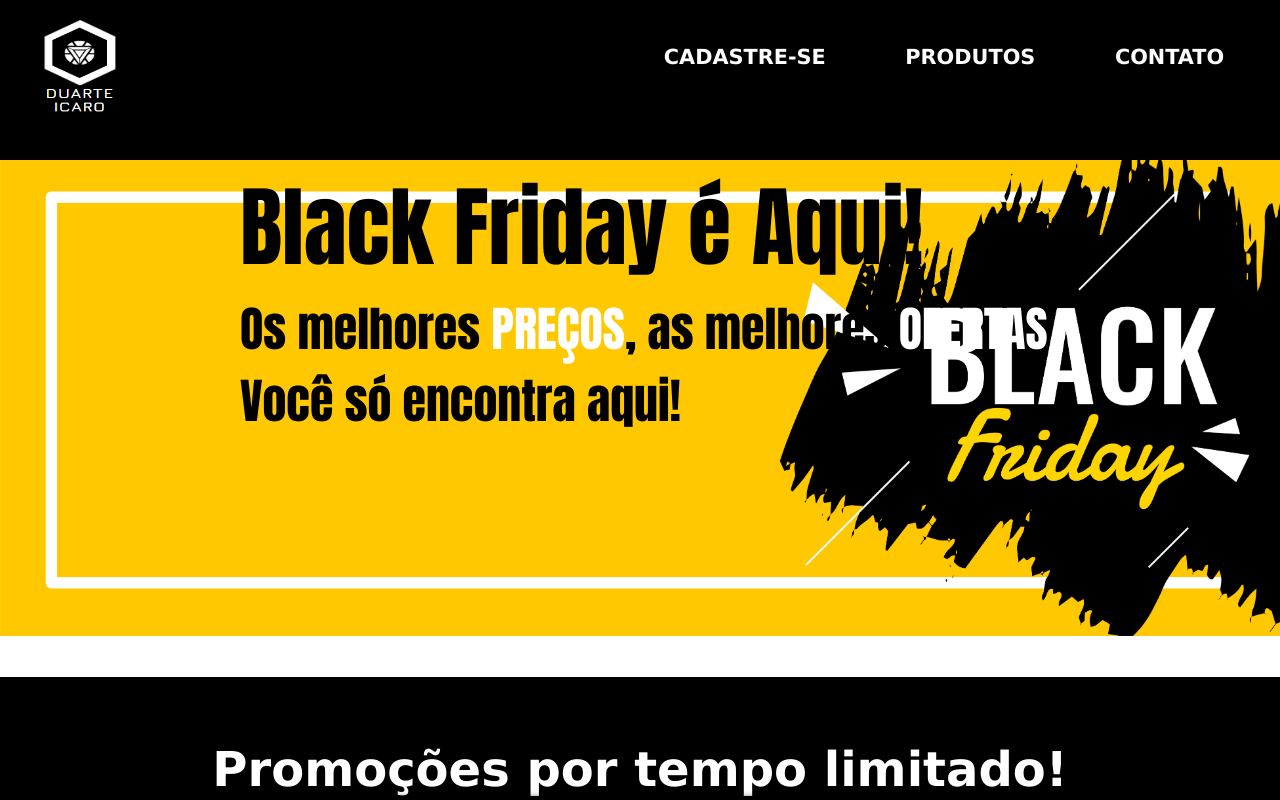
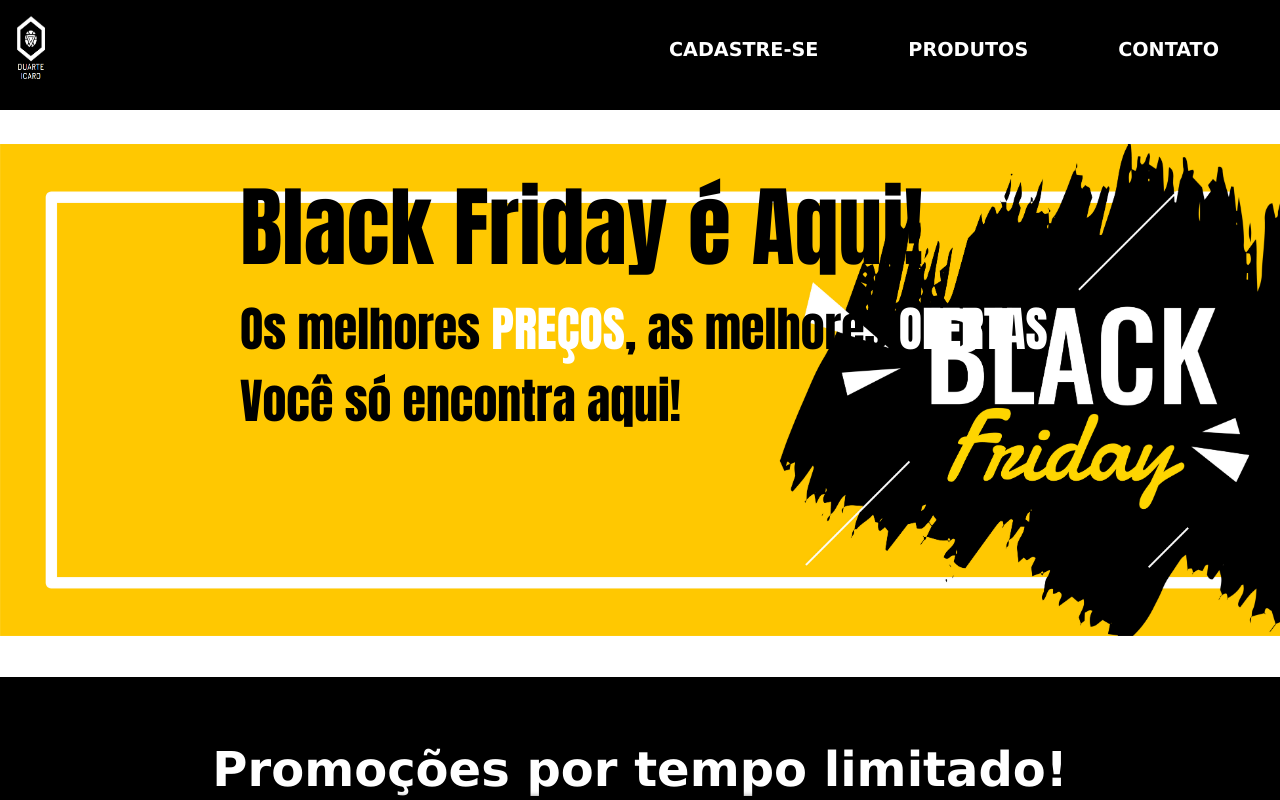
Before and after one commit to duarteicaros/Desafio1-Ecommerce, a plain HTML site: page index.html in a window 1280 px wide. Shown: the top 800 px of the page. Drawn offline with Linux system fonts and the light colour scheme.

Commit message:
Estilos novos

```diff
--- a/css/style.css
+++ b/css/style.css
@@ -20,7 +20,7 @@ body {
     width: 100%;
     max-width: 2586px;
     min-width: 414;
-    height: auto;
+    height: 110px;
 }
 
 #header article {
@@ -30,9 +30,9 @@ body {
 }
 
 #header article a {
-    font-size: 1.3rem;
+    font-size: 1.2rem;
     text-decoration: none;
-    margin-top: 7%;
+    margin-top: 6%;
     margin-right: 5%;
     color: white;
     font-weight: 600;
```
